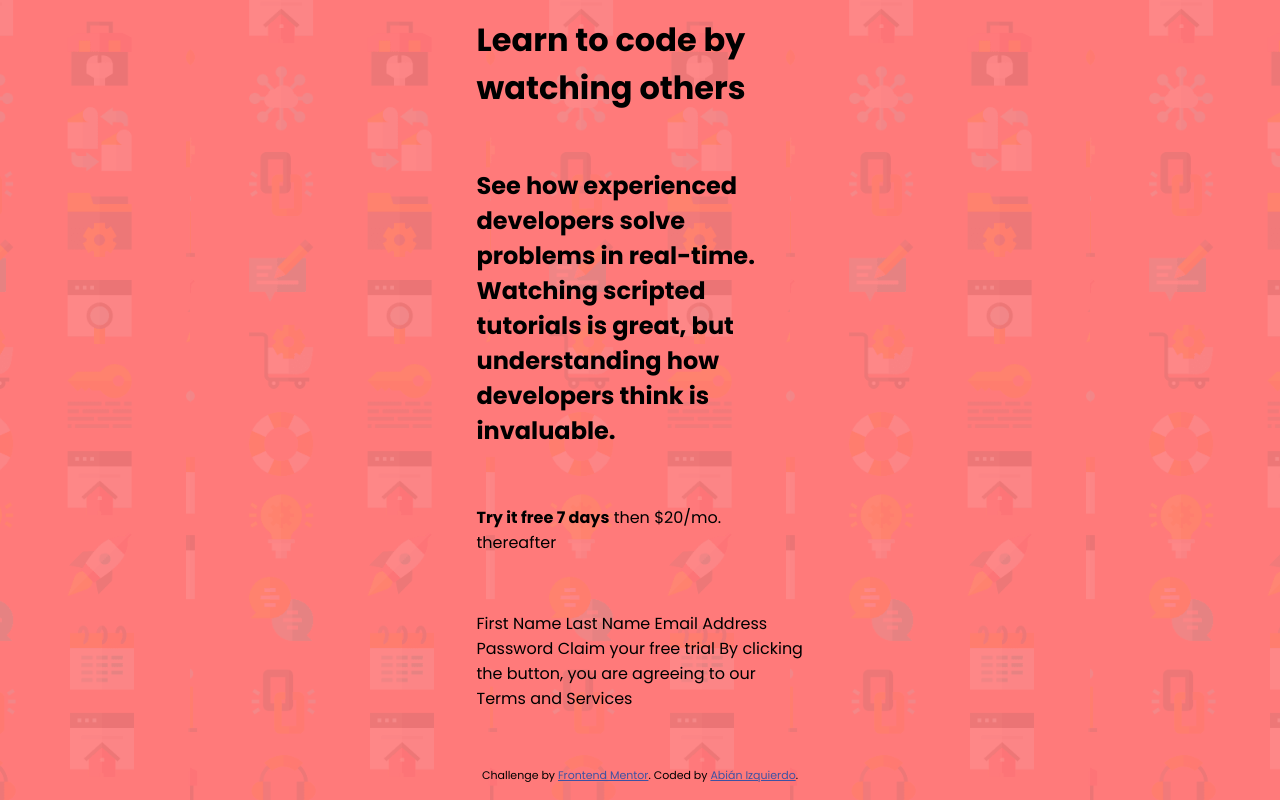
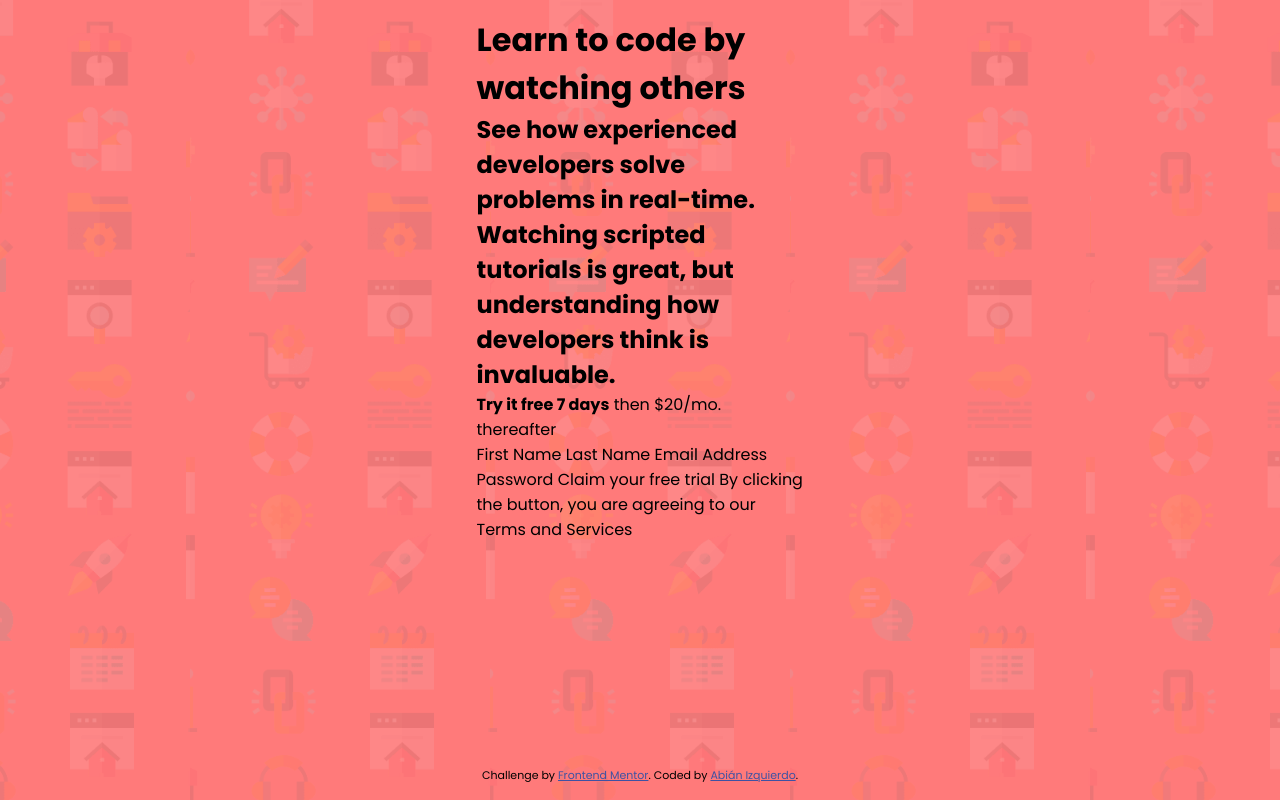
Before and after one commit to abizmo/intro-component-signup-form, a React (Create React App) app: page / in a window 1280 px wide. Built offline with nearby package versions, Linux system fonts and the light colour scheme.

Commit message:
Add Intro component

```diff
--- a/src/App.jsx
+++ b/src/App.jsx
@@ -1,35 +1,12 @@
-/* eslint-disable max-len */
 import React from 'react';
+
 import Footer from './components/Footer';
+import Intro from './components/Intro';
 
 const App = () => (
   <>
-    <h1>
-      Learn to code by watching others
-    </h1>
-    <h2>
-      See how experienced developers solve problems in real-time. Watching scripted tutorials is great,
-      but understanding how developers think is invaluable.
-    </h2>
-    <div>
-      <p>
-        <b>Try it free 7 days</b>
-        {' '}
-        then $20/mo. thereafter
-      </p>
-    </div>
-    <form>
-      First Name
-      Last Name
-      Email Address
-      Password
-
-      Claim your free trial
-
-      By clicking the button, you are agreeing to our Terms and Services
-    </form>
-
-    <Footer />
+    <Intro />
+    <Footer style={{ color: 'white' }} />
   </>
 );
 
--- /dev/null
+++ b/src/components/Intro/index.jsx
@@ -0,0 +1,33 @@
+/* eslint-disable max-len */
+import React from 'react';
+
+const Intro = () => (
+  <div>
+    <h1>
+      Learn to code by watching others
+    </h1>
+    <h2>
+      See how experienced developers solve problems in real-time. Watching scripted tutorials is great,
+      but understanding how developers think is invaluable.
+    </h2>
+    <div>
+      <p>
+        <b>Try it free 7 days</b>
+        {' '}
+        then $20/mo. thereafter
+      </p>
+    </div>
+    <form>
+      First Name
+      Last Name
+      Email Address
+      Password
+
+      Claim your free trial
+
+      By clicking the button, you are agreeing to our Terms and Services
+    </form>
+  </div>
+);
+
+export default Intro;
```
